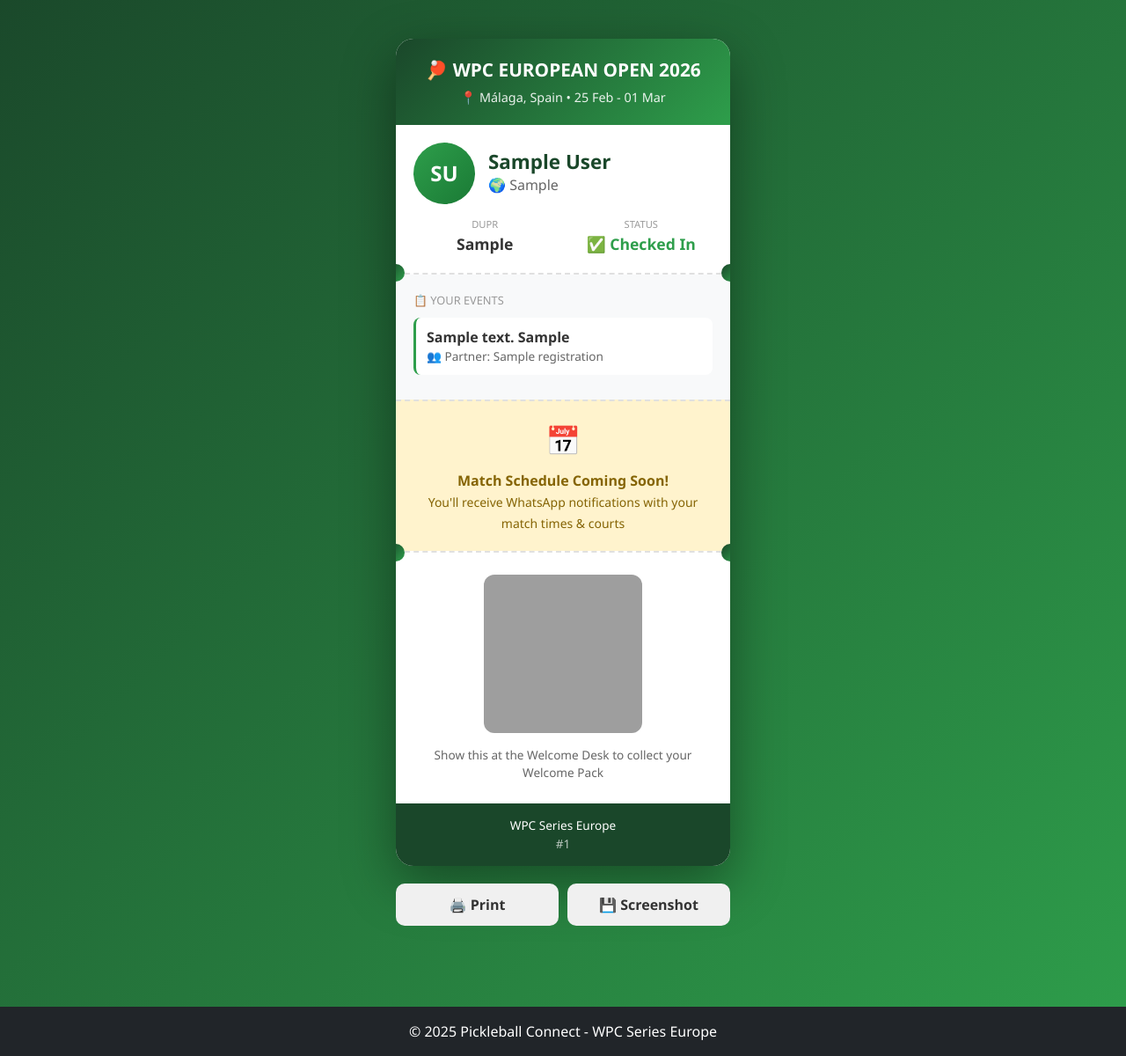
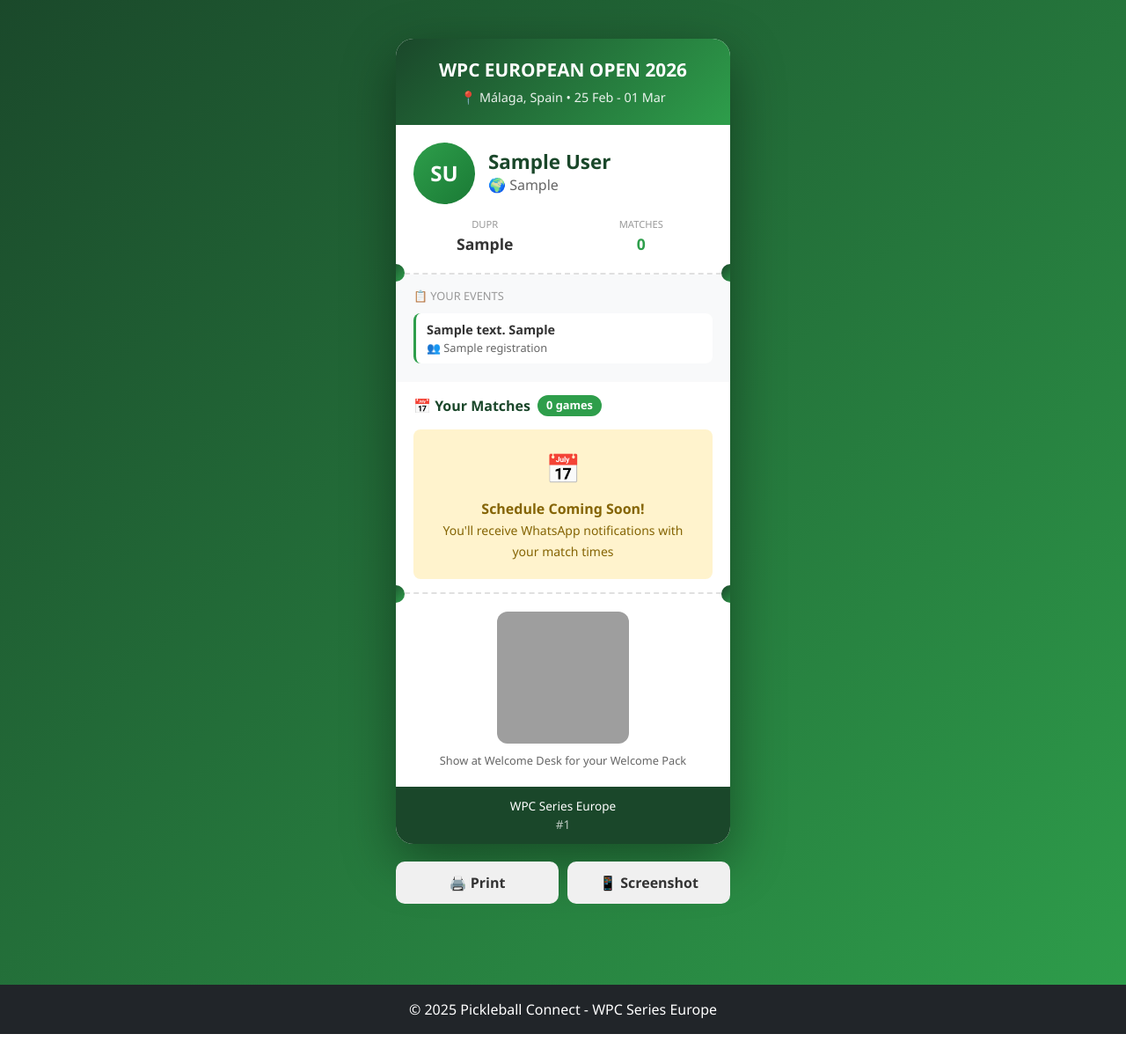
Before and after one commit to Chatcrafters/pickleball-connect-2025, a Flask app: a page that uses templates/wpc/boarding_pass.html in a window 1280 px wide. Shown: the part 56-1256 px from the top of the page at 88% size. After the commit the page ends 1231 px from the top, so only its background shows below. Run offline with Flask 3, Linux system fonts and the light colour scheme; tables that the repository leaves empty hold one stand-in row (values such as "Sample post"); grey boxes are pictures that could not be loaded.

Commit message:
Add match schedule to boarding pass

```diff
--- a/routes/wpc.py
+++ b/routes/wpc.py
@@ -67,13 +67,59 @@
 
 @wpc.route('/pass/<token>')
 def boarding_pass(token):
-    """Show boarding pass after check-in"""
+    """Show boarding pass with match schedule"""
+    from models import WPCMatch
+    from collections import defaultdict
+
     player = WPCPlayer.query.filter_by(checkin_token=token).first_or_404()
     registrations = player.registrations.all()
 
+    # Find player's matches
+    first_name = player.first_name.lower()
+    last_name = player.last_name.lower()
+
+    all_matches = WPCMatch.query.order_by(WPCMatch.match_date, WPCMatch.match_time).all()
+
+    player_matches = []
+    for m in all_matches:
+        names = [
+            (m.player1_name or '').lower(),
+            (m.player2_name or '').lower(),
+            (m.opponent1_name or '').lower(),
+            (m.opponent2_name or '').lower()
+        ]
+
+        for name in names:
+            if first_name in name and last_name in name:
+                is_team1 = first_name in (m.player1_name or '').lower() or first_name in (m.player2_name or '').lower()
+
+                if is_team1:
+                    partner = m.player2_name if m.player2_name and first_name not in (m.player2_name or '').lower() else (m.player1_name if first_name not in (m.player1_name or '').lower() else None)
+                    opponents = f"{m.opponent1_name}" + (f" & {m.opponent2_name}" if m.opponent2_name else "")
+                else:
+                    partner = m.opponent2_name if m.opponent2_name and first_name not in (m.opponent2_name or '').lower() else (m.opponent1_name if first_name not in (m.opponent1_name or '').lower() else None)
+                    opponents = f"{m.player1_name}" + (f" & {m.player2_name}" if m.player2_name else "")
+
+                player_matches.append({
+                    'date': m.match_date,
+                    'time': m.match_time,
+                    'court': m.court,
+                    'division': m.division,
+                    'partner': partner if m.is_doubles else None,
+                    'opponents': opponents,
+                    'is_doubles': m.is_doubles
+                })
+                break
+
+    matches_by_date = defaultdict(list)
+    for match in player_matches:
+        matches_by_date[match['date']].append(match)
+
     return render_template('wpc/boarding_pass.html',
                          player=player,
-                         registrations=registrations)
+                         registrations=registrations,
+                         matches_by_date=dict(matches_by_date),
+                         total_matches=len(player_matches))
 
 
 # ============================================================================
--- a/templates/wpc/boarding_pass.html
+++ b/templates/wpc/boarding_pass.html
@@ -66,22 +66,110 @@
     .info-value { font-size: 1.1rem; font-weight: 600; color: #333; }
 
     .divisions-section {
-        padding: 20px;
+        padding: 15px 20px;
         background: #f8f9fa;
     }
     .section-title { font-size: 0.8rem; text-transform: uppercase; color: #999; margin-bottom: 10px; }
     .division-item {
         background: white;
         border-radius: 8px;
-        padding: 10px 12px;
-        margin-bottom: 8px;
+        padding: 8px 12px;
+        margin-bottom: 6px;
         border-left: 3px solid #2E9E4B;
+        font-size: 0.9rem;
     }
     .division-type { font-weight: 600; color: #333; }
-    .division-partner { font-size: 0.85rem; color: #666; }
+    .division-partner { font-size: 0.8rem; color: #666; }
+
+    /* MATCH SCHEDULE SECTION */
+    .schedule-section {
+        padding: 15px 20px;
+        background: white;
+    }
+    .schedule-title {
+        font-size: 1rem;
+        font-weight: 700;
+        color: #1a472a;
+        margin-bottom: 15px;
+        display: flex;
+        align-items: center;
+        gap: 8px;
+    }
+    .match-count {
+        background: #2E9E4B;
+        color: white;
+        padding: 2px 10px;
+        border-radius: 20px;
+        font-size: 0.8rem;
+    }
+
+    .day-group {
+        margin-bottom: 15px;
+    }
+    .day-header {
+        background: #1a472a;
+        color: white;
+        padding: 8px 12px;
+        border-radius: 8px 8px 0 0;
+        font-weight: 600;
+        font-size: 0.9rem;
+    }
+    .day-matches {
+        border: 1px solid #e0e0e0;
+        border-top: none;
+        border-radius: 0 0 8px 8px;
+    }
+
+    .match-item {
+        display: flex;
+        padding: 10px 12px;
+        border-bottom: 1px solid #f0f0f0;
+        gap: 12px;
+        align-items: flex-start;
+    }
+    .match-item:last-child { border-bottom: none; }
+
+    .match-time {
+        background: #2E9E4B;
+        color: white;
+        padding: 4px 8px;
+        border-radius: 6px;
+        font-weight: 700;
+        font-size: 0.85rem;
+        min-width: 50px;
+        text-align: center;
+    }
+    .match-details { flex: 1; }
+    .match-court {
+        font-size: 0.75rem;
+        color: #666;
+        margin-bottom: 2px;
+    }
+    .match-division {
+        font-weight: 600;
+        color: #333;
+        font-size: 0.85rem;
+    }
+    .match-opponent {
+        font-size: 0.8rem;
+        color: #555;
+        margin-top: 3px;
+    }
+    .match-partner {
+        font-size: 0.75rem;
+        color: #2E9E4B;
+    }
+
+    .no-matches {
+        background: #fff3cd;
+        padding: 20px;
+        text-align: center;
+        color: #856404;
+        border-radius: 8px;
+    }
 
     .qr-section {
-        padding: 25px;
+        padding: 20px;
         text-align: center;
         border-top: 2px dashed #e0e0e0;
         position: relative;
@@ -99,17 +187,17 @@
     .qr-section::after { right: -10px; }
 
     .qr-code {
-        width: 180px;
-        height: 180px;
-        margin: 0 auto 15px;
+        width: 150px;
+        height: 150px;
+        margin: 0 auto 10px;
         border-radius: 12px;
     }
-    .qr-hint { color: #666; font-size: 0.85rem; }
+    .qr-hint { color: #666; font-size: 0.8rem; }
 
     .pass-footer {
         background: #1a472a;
         color: white;
-        padding: 15px;
+        padding: 12px;
         text-align: center;
         font-size: 0.85rem;
     }
@@ -133,18 +221,9 @@
     .btn-primary { background: #2E9E4B; color: white; }
     .btn-secondary { background: #f0f0f0; color: #333; }
 
-    /* Schedule placeholder */
-    .schedule-section {
-        padding: 20px;
-        background: #fff3cd;
-        border-top: 2px dashed #e0e0e0;
-    }
-    .schedule-coming { text-align: center; color: #856404; }
-    .schedule-icon { font-size: 2rem; margin-bottom: 10px; }
-
     @media print {
         body { background: white; }
-        .pass-container { padding: 0; }
+        .pass-container { padding: 0; max-width: 100%; }
         .actions { display: none; }
     }
 </style>
@@ -153,7 +232,7 @@
     <div class="boarding-pass">
         <!-- Header -->
         <div class="pass-header">
-            <div class="event-name">🏓 WPC EUROPEAN OPEN 2026</div>
+            <div class="event-name">WPC EUROPEAN OPEN 2026</div>
             <div class="event-location">📍 Málaga, Spain • 25 Feb - 01 Mar</div>
         </div>
 
@@ -173,8 +252,8 @@
                     <div class="info-value">{{ player.dupr_rating or '-' }}</div>
                 </div>
                 <div class="info-item">
-                    <div class="info-label">Status</div>
-                    <div class="info-value" style="color:#2E9E4B;">✅ Checked In</div>
+                    <div class="info-label">Matches</div>
+                    <div class="info-value" style="color:#2E9E4B;">{{ total_matches }}</div>
                 </div>
             </div>
         </div>
@@ -186,25 +265,55 @@
             <div class="division-item">
                 <div class="division-type">{{ reg.division_type }} {{ reg.age_category or '' }}</div>
                 {% if reg.partner_name and reg.partner_name != 'Looking for partner' %}
-                <div class="division-partner">👥 Partner: {{ reg.partner_name }}</div>
+                <div class="division-partner">👥 {{ reg.partner_name }}</div>
                 {% endif %}
             </div>
             {% endfor %}
         </div>
 
-        <!-- Schedule Placeholder -->
+        <!-- Match Schedule -->
         <div class="schedule-section">
-            <div class="schedule-coming">
-                <div class="schedule-icon">📅</div>
-                <strong>Match Schedule Coming Soon!</strong><br>
-                <small>You'll receive WhatsApp notifications with your match times & courts</small>
+            <div class="schedule-title">
+                📅 Your Matches
+                <span class="match-count">{{ total_matches }} games</span>
             </div>
+
+            {% if matches_by_date %}
+                {% for date, matches in matches_by_date|dictsort %}
+                <div class="day-group">
+                    <div class="day-header">
+                        {{ date.strftime('%A, %d %B') }}
+                    </div>
+                    <div class="day-matches">
+                        {% for match in matches %}
+                        <div class="match-item">
+                            <div class="match-time">{{ match.time.strftime('%H:%M') }}</div>
+                            <div class="match-details">
+                                <div class="match-court">Court {{ match.court }}</div>
+                                <div class="match-division">{{ match.division }}</div>
+                                {% if match.partner %}
+                                <div class="match-partner">👥 with {{ match.partner }}</div>
+                                {% endif %}
+                                <div class="match-opponent">🆚 {{ match.opponents }}</div>
+                            </div>
+                        </div>
+                        {% endfor %}
+                    </div>
+                </div>
+                {% endfor %}
+            {% else %}
+            <div class="no-matches">
+                <div style="font-size:2rem;margin-bottom:10px;">📅</div>
+                <strong>Schedule Coming Soon!</strong><br>
+                <small>You'll receive WhatsApp notifications with your match times</small>
+            </div>
+            {% endif %}
         </div>
 
         <!-- QR Code -->
         <div class="qr-section">
-            <img src="https://api.qrserver.com/v1/create-qr-code/?size=180x180&data={{ player.checkin_token }}" class="qr-code" alt="QR Code">
-            <div class="qr-hint">Show this at the Welcome Desk to collect your Welcome Pack</div>
+            <img src="https://api.qrserver.com/v1/create-qr-code/?size=150x150&data={{ player.checkin_token }}" class="qr-code" alt="QR Code">
+            <div class="qr-hint">Show at Welcome Desk for your Welcome Pack</div>
         </div>
 
         <!-- Footer -->
@@ -217,7 +326,7 @@
     <!-- Actions -->
     <div class="actions">
         <button class="btn-action btn-secondary" onclick="window.print();">🖨️ Print</button>
-        <button class="btn-action btn-secondary" onclick="savePass();">💾 Screenshot</button>
+        <button class="btn-action btn-secondary" onclick="savePass();">📱 Screenshot</button>
     </div>
 </div>
 
```
